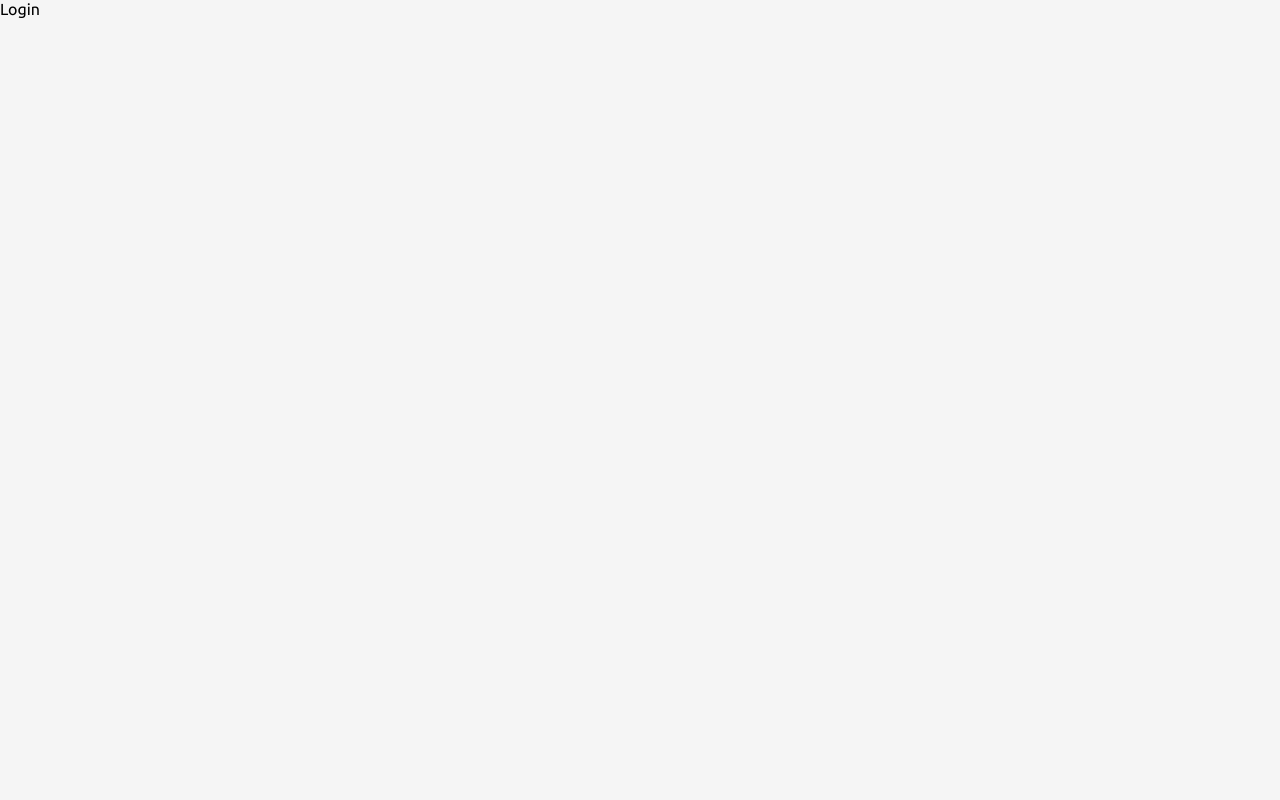
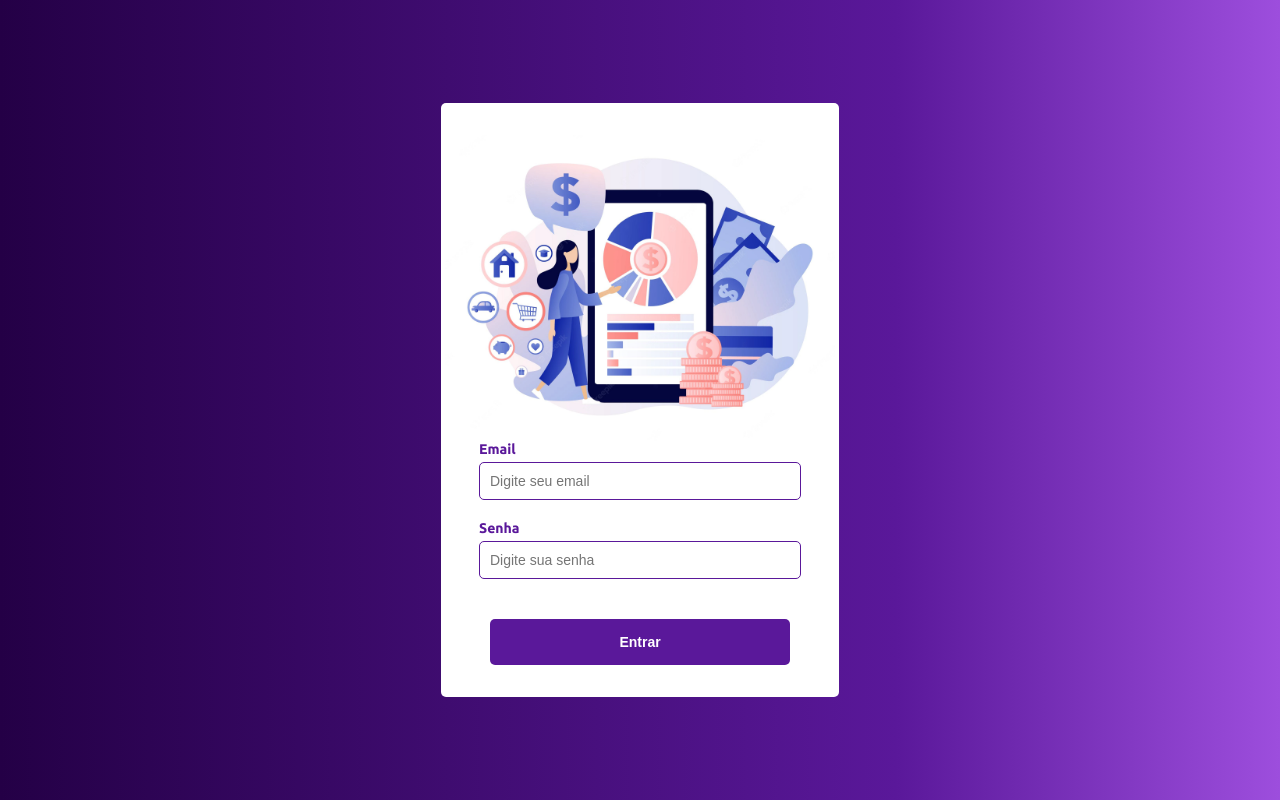
Before and after one commit to mbsegalla/financial-control, a React (Vite) app: page / in a window 1280 px wide. Built offline with nearby package versions, Linux system fonts and the light colour scheme.

Commit message:
Criando página de login e formulário

```diff
--- a/src/components/Input/index.tsx
+++ b/src/components/Input/index.tsx
@@ -1,7 +1,21 @@
-import React from 'react'
+import React, { forwardRef } from 'react'
+import type { ForwardRefRenderFunction } from 'react'
 
-const Input: React.FC = () => {
-  return <div>Input</div>
+import { Label, InputUi, InputBase } from './styles'
+
+interface InputProps {
+  label: string
+  type: string
+  placeholder: string
 }
 
-export default Input
+const Input: ForwardRefRenderFunction<HTMLInputElement, InputProps> = ({ label, type, placeholder, ...props }: InputProps, ref) => {
+  return (
+    <InputBase ref={ref}>
+      <Label>{label}</Label>
+      <InputUi type={type} placeholder={placeholder} {...props} />
+    </InputBase>
+  )
+}
+
+export default forwardRef(Input)
--- /dev/null
+++ b/src/components/Input/styles.ts
@@ -0,0 +1,27 @@
+import styled from 'styled-components'
+
+export const InputBase = styled.div`
+  display: flex;
+  flex-direction: column;
+`
+
+export const Label = styled.label`
+  margin-bottom: 5px;
+  font-size: 0.875rem;
+  font-weight: 700;
+  color: ${(props) => props.theme.colors.primaryMain};
+`
+
+export const InputUi = styled.input`
+  margin-bottom: 20px;
+  padding: 10px;
+  border-radius: 5px;
+  border: 1px solid ${(props) => props.theme.colors.primaryMain};
+  font-size: 0.875rem;
+  width: 300px;
+
+  &:focus {
+    outline: none;
+    box-shadow: 0 0 2px ${(props) => props.theme.colors.primaryMain};
+  }
+`
--- a/src/pages/Login/index.tsx
+++ b/src/pages/Login/index.tsx
@@ -1,7 +1,52 @@
-import React from 'react'
+import { zodResolver } from '@hookform/resolvers/zod'
+import React, { useRef } from 'react'
+import { useForm } from 'react-hook-form'
+
+import loginImage from '../../assets/login-image.webp'
+import Input from '../../components/Input'
+import { loginFormValidation } from './loginFormValidation'
+import { Container, FormContainer, Image, Form, ButtonBase, Button } from './styles'
+
+interface LoginFormData {
+  email: string
+  password: string
+}
 
 const Login: React.FC = () => {
-  return <div>Login</div>
+  const {
+    register,
+    handleSubmit,
+    formState: { errors },
+    reset,
+  } = useForm({
+    resolver: zodResolver(loginFormValidation),
+    defaultValues: {
+      email: '',
+      password: '',
+    },
+  })
+
+  const inputRef = useRef(null)
+
+  const handleLoginSubmit = (data: LoginFormData) => {
+    console.log(data)
+    reset()
+  }
+
+  return (
+    <Container>
+      <FormContainer>
+        <Image src={loginImage} />
+        <Form onSubmit={handleSubmit(handleLoginSubmit)}>
+          <Input {...inputRef} label="Email" type="email" placeholder="Digite seu email" {...register('email')} />
+          <Input {...inputRef} label="Senha" type="password" placeholder="Digite sua senha" {...register('password')} />
+          <ButtonBase>
+            <Button type="submit">Entrar</Button>
+          </ButtonBase>
+        </Form>
+      </FormContainer>
+    </Container>
+  )
 }
 
 export default Login
--- /dev/null
+++ b/src/pages/Login/loginFormValidation.ts
@@ -0,0 +1,6 @@
+import * as zod from 'zod'
+
+export const loginFormValidation = zod.object({
+  email: zod.string().email('Email inválido'),
+  password: zod.string().min(6, 'Senha deve ter no mínimo 6 caracteres'),
+})
--- /dev/null
+++ b/src/pages/Login/styles.ts
@@ -0,0 +1,63 @@
+import styled from 'styled-components'
+
+export const Container = styled.div`
+  width: 100%;
+  display: flex;
+  align-items: center;
+  justify-content: center;
+  height: 100vh;
+  background: linear-gradient(90deg, rgba(36, 0, 70, 1) 0%, rgba(90, 24, 154, 1) 70%, rgba(157, 78, 221, 1) 100%);
+`
+
+export const FormContainer = styled.div`
+  width: 100%;
+  max-width: 350px;
+  background-color: ${(props) => props.theme.colors.white};
+  padding: 32px 24px;
+  border-radius: 5px;
+  display: flex;
+  flex-direction: column;
+  align-items: center;
+
+  @media (max-width: 405px) {
+    width: 320px;
+    padding: 32px 16px;
+  }
+`
+
+export const Image = styled.img`
+  width: 390px;
+
+  @media (max-width: 405px) {
+    width: 350px;
+  }
+`
+
+export const Form = styled.form`
+  width: 100%;
+  display: flex;
+  flex-direction: column;
+  align-items: center;
+`
+export const ButtonBase = styled.div`
+  width: 100%;
+  display: flex;
+  justify-content: center;
+  margin-top: 20px;
+`
+
+export const Button = styled.button`
+  background-color: ${(props) => props.theme.colors.primaryMain};
+  padding: 15px 20px;
+  border-radius: 5px;
+  width: 300px;
+  color: ${(props) => props.theme.colors.white};
+  font-size: 0.875rem;
+  font-weight: bold;
+  transition: all 0.2s ease-in-out;
+
+  &:hover {
+    cursor: pointer;
+    background-color: ${(props) => props.theme.colors.primaryLight};
+  }
+`
```
Also changed, not shown: src/assets/login-image.webp (added).
